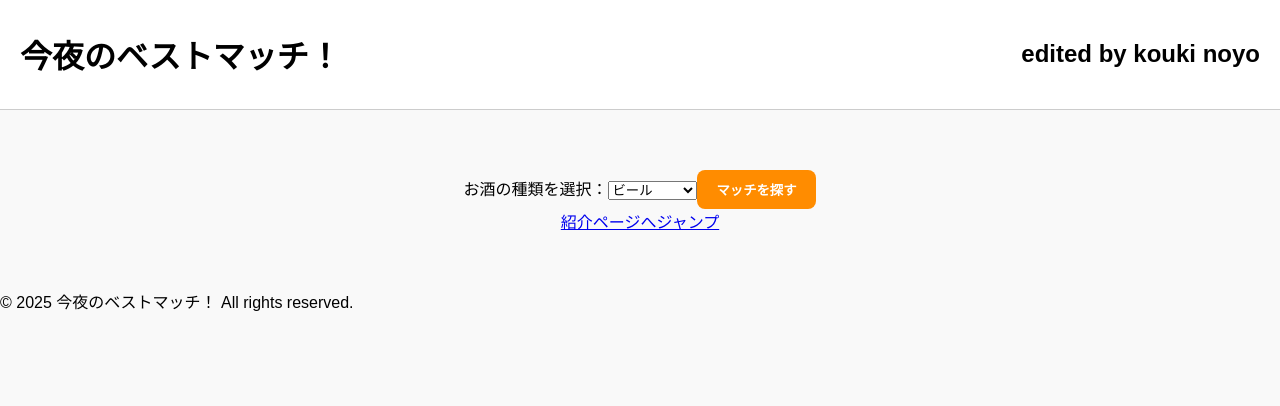
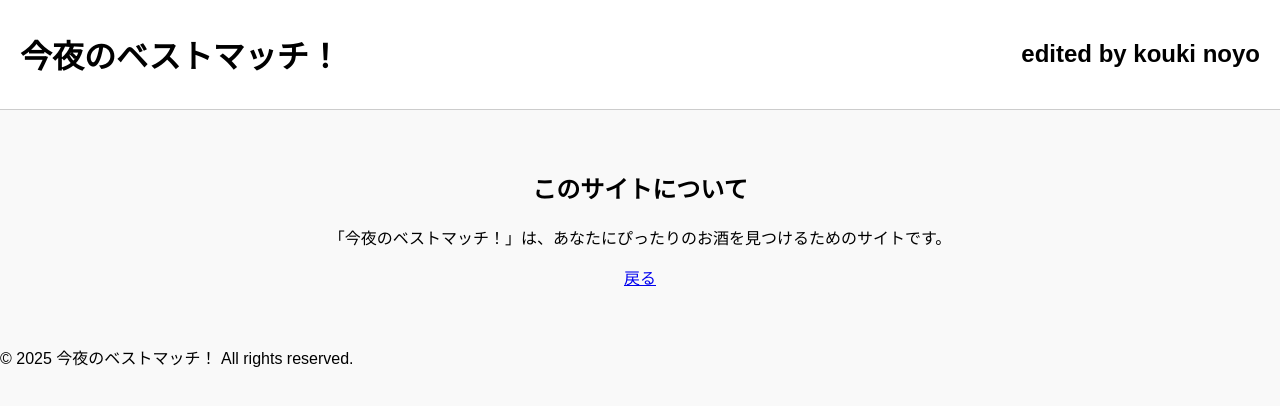
Before and after one commit to sreij/todays_best_match, a React (Vite) app: page /about in a window 1280 px wide. Shown: the top 406 px of the page. Built offline with nearby package versions, Linux system fonts and the light colour scheme.

Commit message:
react-router implementation changes

```diff
--- a/src/About.jsx
+++ b/src/About.jsx
@@ -1,15 +1,15 @@
 import Footer from "./Footer";
 import Header from "./Header";
+import { Link } from "react-router-dom";
 
 export default function About() {
   return (
-    <div>
-      <Header />
+    <main>
       <section>
         <h2>このサイトについて</h2>
         <p>「今夜のベストマッチ！」は、あなたにぴったりのお酒を見つけるためのサイトです。</p>
       </section>
-      <Footer />
-    </div>
+      <Link to="/">戻る</Link>
+    </main>
   );
 }
--- a/src/App.jsx
+++ b/src/App.jsx
@@ -1,13 +1,12 @@
-import Footer from "./Footer";
-import Header from "./Header";
+import { BrowserRouter, Routes, Route, Link } from "react-router-dom";
+import About from "./About.jsx";
+import Footer from "./Footer.jsx";
+import Header from "./Header.jsx";
 
-export default function App() {
+function Home() {
   return (
-      <div>
-        <Header />
-
     <main>
-        <label for="category">お酒の種類を選択：</label>
+      <label htmlFor="category">お酒の種類を選択：</label>
       <select id="category">
         <option value="beer">ビール</option>
         <option value="wine">ワイン</option>
@@ -21,9 +20,20 @@ export default function App() {
 
       <button id="matchButton">マッチを探す</button>
       <div id="result"></div>
-        <a href="/introduce">紹介ページへジャンプ</a>
+      <Link to="/about">紹介ページへジャンプ</Link>
     </main>
-      <Footer />
-    </div>
   );
 }
+
+export default function App() {
+  return (
+    <BrowserRouter>
+        <Header />
+          <Routes>
+            <Route path='/' element={<Home />}/>
+            <Route path='/about' element={<About />} />
+          </Routes>
+        <Footer />
+    </BrowserRouter>
+  );
+}
--- a/src/main.jsx
+++ b/src/main.jsx
@@ -1,9 +1,4 @@
 import { createRoot } from "react-dom/client";
-import { HashRouter as Router } from "react-router-dom";
 import App from "./App";
 
-createRoot(document.querySelector("#content")).render(
-  <Router>
-    <App />
-  </Router>
-);
+createRoot(document.querySelector("#content")).render(<App />);
```
Lines whose indentation alone changed are shown as unchanged.
